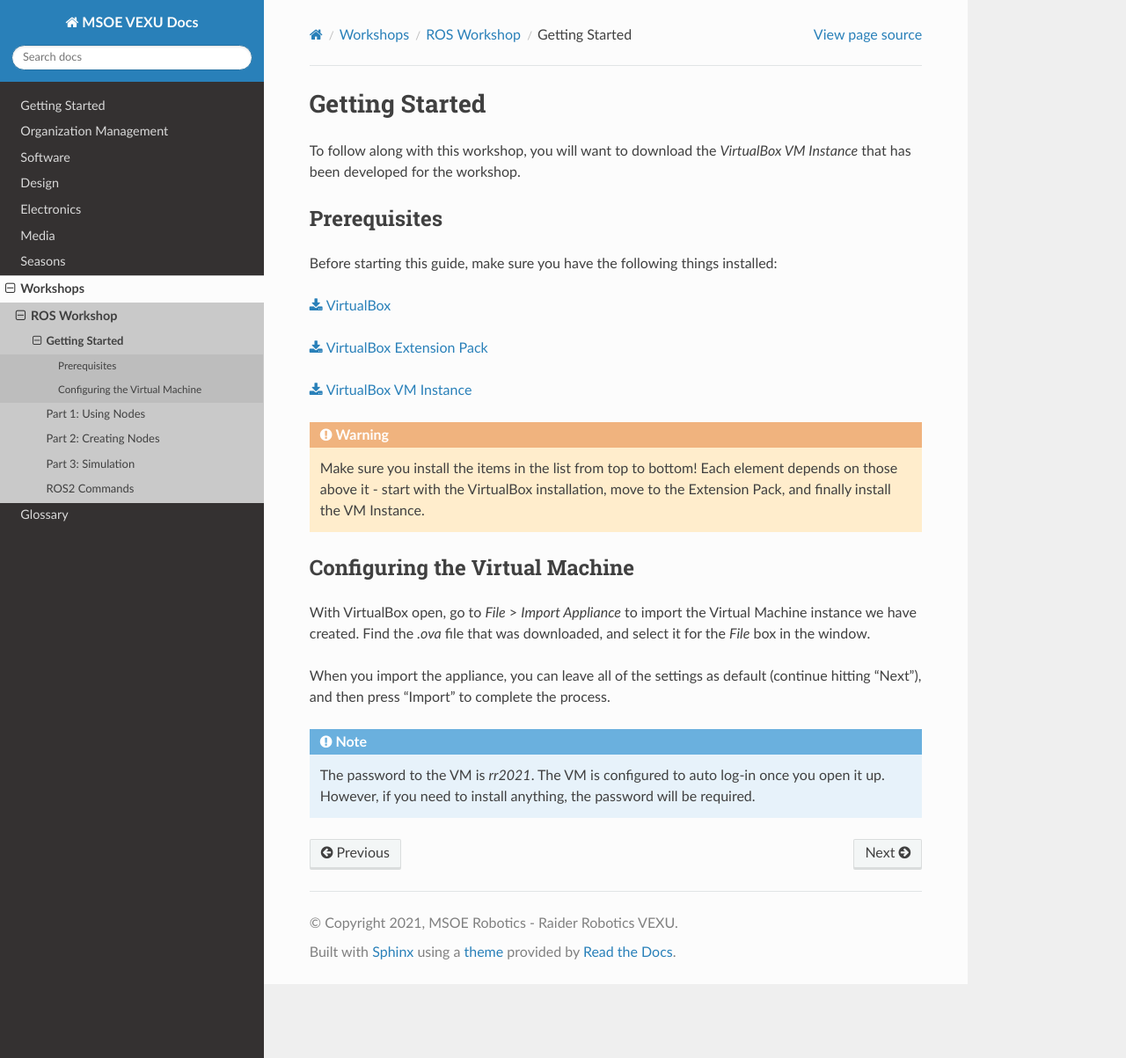
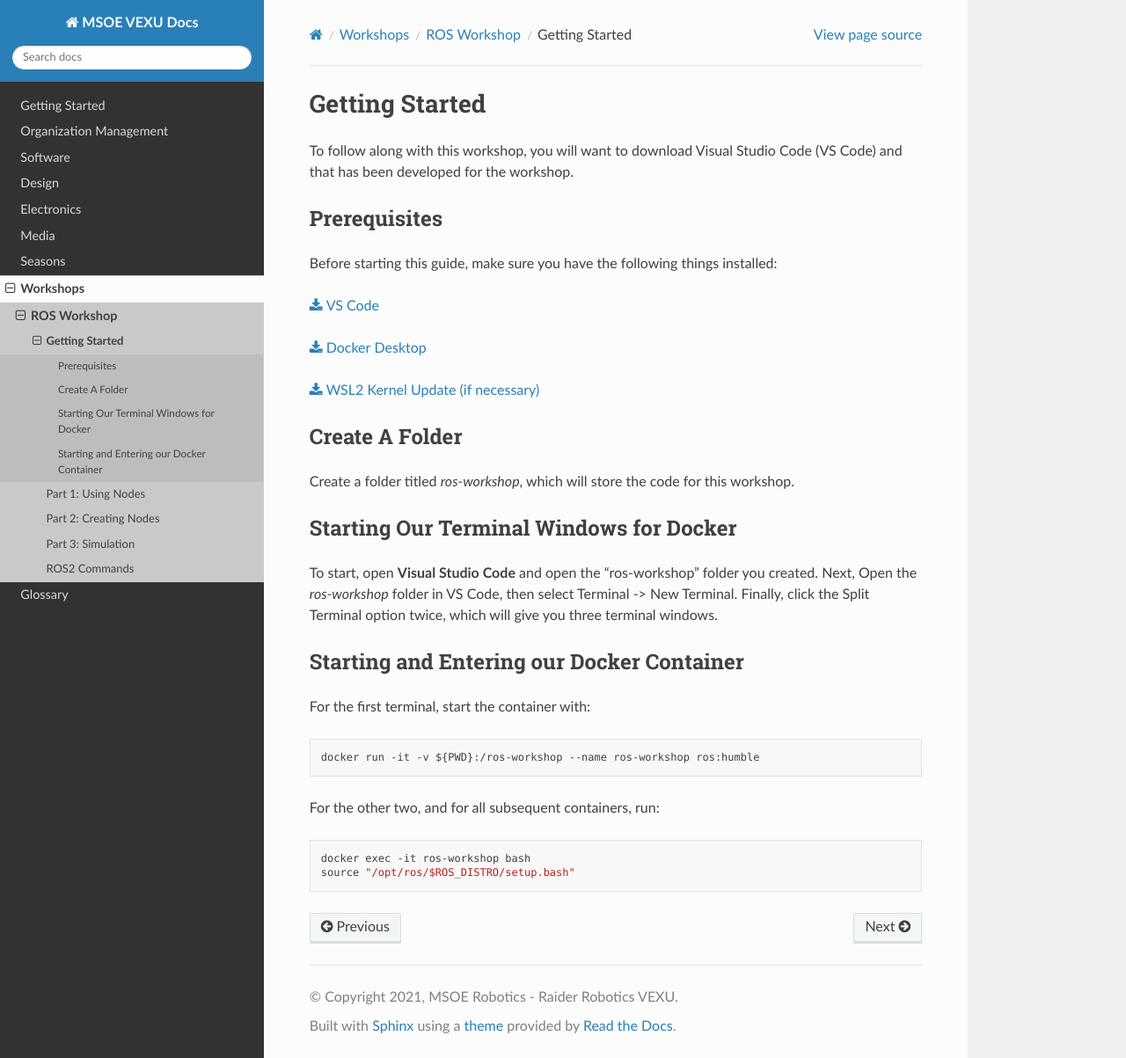
Before and after one commit to msoe-vex/docs, a Sphinx documentation site: the page built from source/workshops/ros-workshop/getting-started.rst, in a window 1280 px wide and 1203 px high. Shown: the whole window at 88% size. Built offline with Sphinx 7.4.7 and the Read the Docs theme 2.0.0, drawn with Linux system fonts in a browser that asks for light colours.

Commit message:
Update ROS workshop to use docker instead of a VM

```diff
--- a/source/workshops/ros-workshop/getting-started.rst
+++ b/source/workshops/ros-workshop/getting-started.rst
@@ -3,29 +3,40 @@
 Getting Started
 ===============
 
-To follow along with this workshop, you will want to download the *VirtualBox VM Instance* that has been developed for the workshop.
+To follow along with this workshop, you will want to download Visual Studio Code (VS Code) and  that has been developed for the workshop.
 
 
 Prerequisites
 -------------
 Before starting this guide, make sure you have the following things installed:
 
-:download:`VirtualBox <https://download.virtualbox.org/virtualbox/6.1.28/VirtualBox-6.1.28-147628-Win.exe>`
+:download:`VS Code <https://code.visualstudio.com/Download>`
 
-:download:`VirtualBox Extension Pack <https://download.virtualbox.org/virtualbox/6.1.28/Oracle_VM_VirtualBox_Extension_Pack-6.1.28.vbox-extpack>`
+:download:`Docker Desktop <https://www.docker.com/products/docker-desktop>`
 
-:download:`VirtualBox VM Instance <https://msoe.box.com/s/xr0wf981odr35rkyh0hgn1wgupkcvt5s>`
+:download:`WSL2 Kernel Update (if necessary) <https://wslstorestorage.blob.core.windows.net/wslblob/wsl_update_x64.msi>`
 
-.. warning::
+Create A Folder
+---------------
+Create a folder titled *ros-workshop*, which will store the code for this workshop.
 
-    Make sure you install the items in the list from top to bottom! Each element depends on those above it - start with the VirtualBox installation, move to the Extension Pack, and finally install the VM Instance.
+Starting Our Terminal Windows for Docker
+----------------------------------------
+To start, open **Visual Studio Code** and open the "ros-workshop" folder you created.
+Next, Open the *ros-workshop* folder in VS Code, then select Terminal -> New Terminal.
+Finally, click the Split Terminal option twice, which will give you three terminal windows.
 
-Configuring the Virtual Machine
--------------------------------
+Starting and Entering our Docker Container
+------------------------------------------
+For the first terminal, start the container with:
 
-With VirtualBox open, go to `File` > `Import Appliance` to import the Virtual Machine instance we have created. Find the `.ova` file that was downloaded, and select it for the `File` box in the window.
+.. code:: powershell
 
-When you import the appliance, you can leave all of the settings as default (continue hitting "Next"), and then press "Import" to complete the process.
+    docker run -it -v ${PWD}:/ros-workshop --name ros-workshop ros:humble
 
-.. note::
-    The password to the VM is `rr2021`. The VM is configured to auto log-in once you open it up. However, if you need to install anything, the password will be required.
+For the other two, and for all subsequent containers, run:
+
+.. code:: powershell
+
+    docker exec -it ros-workshop bash
+    source "/opt/ros/$ROS_DISTRO/setup.bash"
```
Also changed, not shown: source/workshops/ros-workshop/part-one.rst (+7 -2 lines), source/workshops/ros-workshop/part-three.rst (+33 -20 lines), source/workshops/ros-workshop/part-two.rst (+9 -9 lines).
